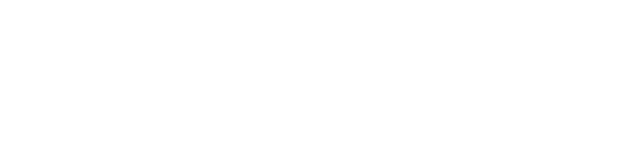
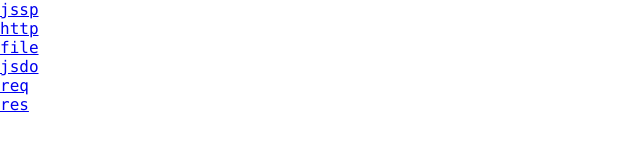
Before and after one commit to javascript-server-page/jssp-api, a plain HTML site: page index.html in a window 1280 px wide. Shown: the whole page, without its empty margins (0-640 px from the left). Drawn offline with Linux system fonts and the light colour scheme.

Commit message:
:cat:add 6

```diff
--- a/index.html
+++ b/index.html
@@ -8,5 +8,13 @@
 </head>
 <body>
 
+<div>
+<p><a href="jssp.html">jssp</p>
+<p><a href="http.html">http</p>
+<p><a href="file.html">file</p>
+<p><a href="jsdo.html">jsdo</p>
+<p><a href="req.html">req</p>
+<p><a href="res.html">res</p>
+</div>
 </body>
 </html>
```
